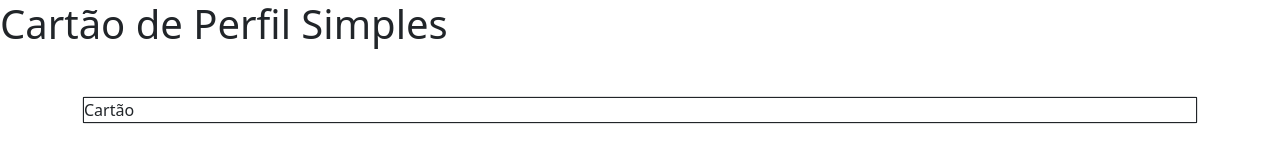
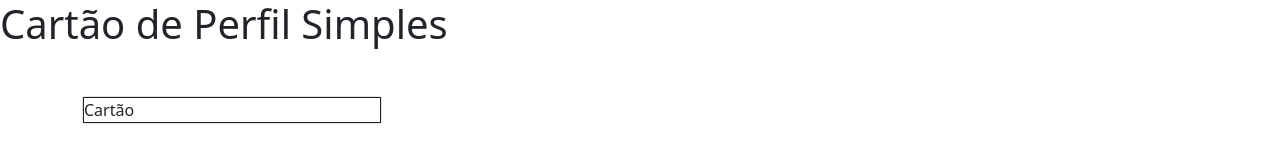
Before and after one commit to Edvan-Teixeira/Aula_GuitHub, a plain HTML site: page index.html in a window 1280 px wide. Drawn offline with nearby package versions, Linux system fonts and the light colour scheme.

Commit message:
Update index.html

```diff
--- a/index.html
+++ b/index.html
@@ -9,7 +9,7 @@
 <body>
     <h1>Cartão de Perfil Simples</h1>
     <div class="container">
-    <div class= "card mt-5">
+    <div class= "card mt-5" style="max-width: 300px;">
         <span class="border border-dark">Cartão</span></div>
 </div>
 </body>
```
